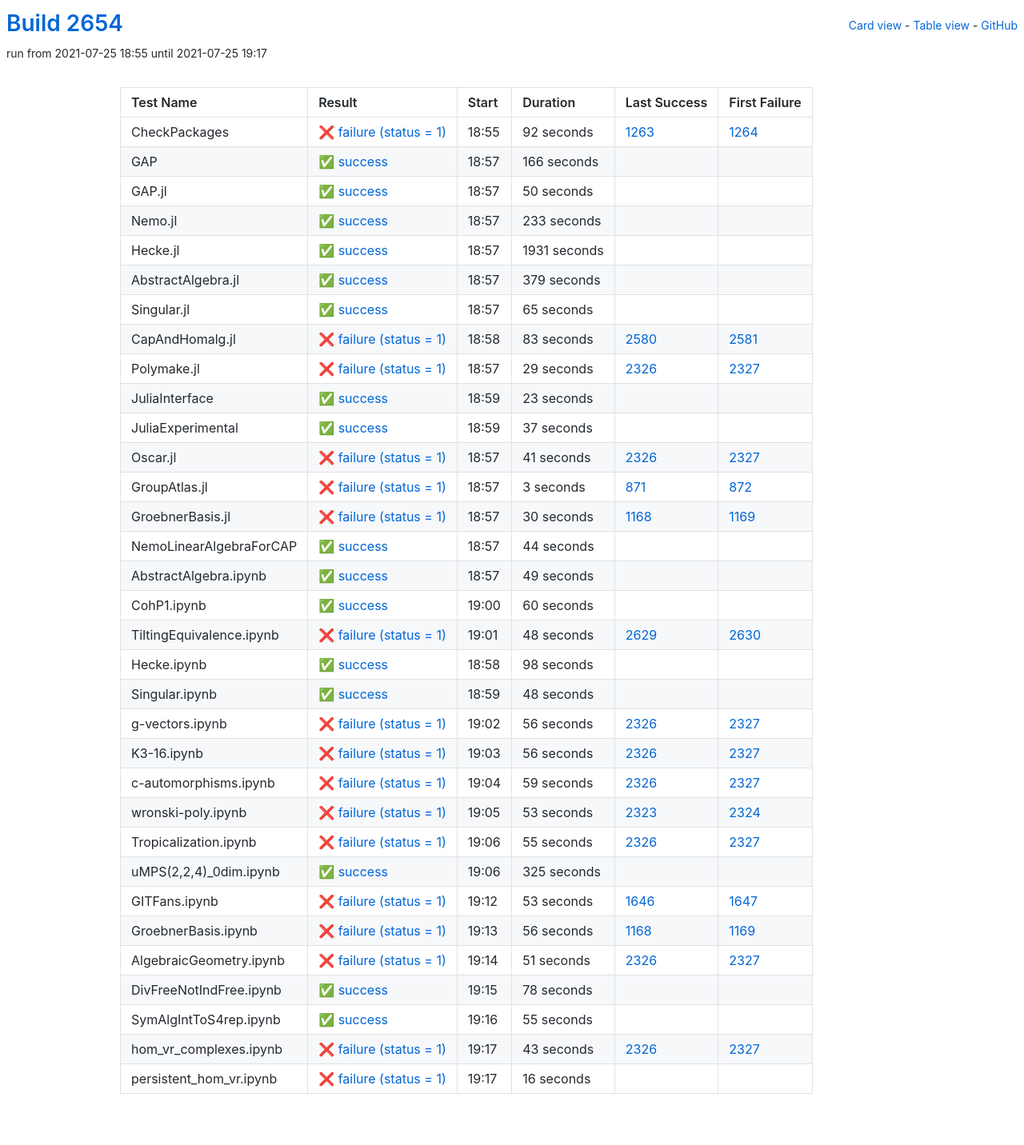
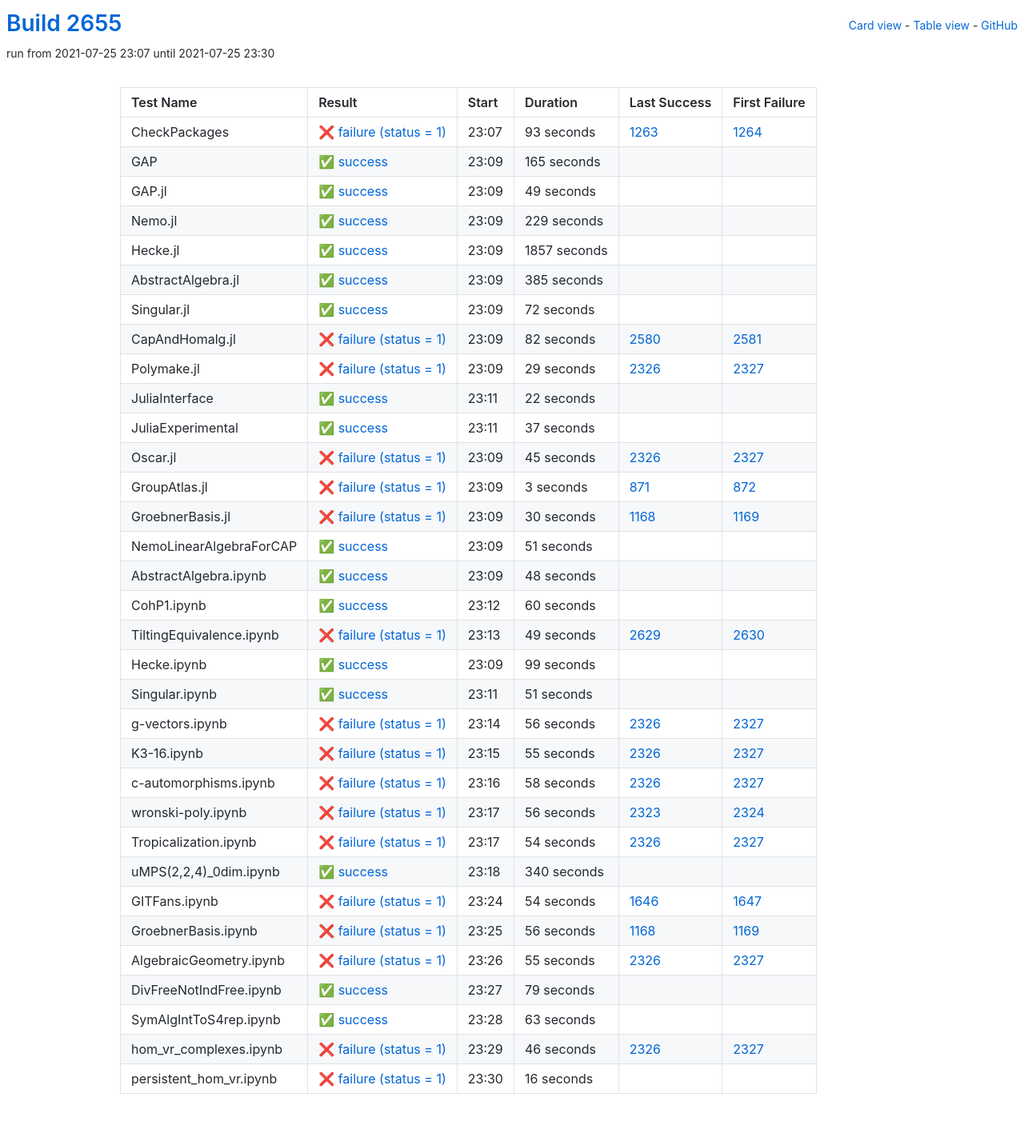
Before and after one commit to oscar-system/oscar-ci-status-stable, a Jekyll site: the page built from table.html, in a window 1280 px wide. Shown: the whole page at 80% size. Built offline with Jekyll 4.4.1, drawn with Linux system fonts in a browser that asks for light colours.

Commit message:
Build #2655

```diff
--- a/_data/ci.yml
+++ b/_data/ci.yml
@@ -1,6 +1,6 @@
 ---
-build: 2654
-build_url: https://oscarci.mathematik.uni-kl.de/job/oscar-stable/2654/
+build: 2655
+build_url: https://oscarci.mathematik.uni-kl.de/job/oscar-stable/2655/
 job: oscar-stable
 organization: oscar-system
 repo: oscar-ci-status-stable
@@ -8,104 +8,104 @@ repourl: https://github.com/oscar-system/oscar-ci-status-stable
 tests:
 - name: CheckPackages
   id: checkpackages
-  log: https://oscarci.mathematik.uni-kl.de/job/oscar-stable/2654/artifact/logs/build-2654/CheckPackages.log
-  start: 2021-07-25 18:55
+  log: https://oscarci.mathematik.uni-kl.de/job/oscar-stable/2655/artifact/logs/build-2655/CheckPackages.log
+  start: 2021-07-25 23:07
   success: false
   exitcode: 1
   status: failure
-  duration: 92
+  duration: 93
   last_success: 1263
   last_success_url: https://oscarci.mathematik.uni-kl.de/job/oscar-stable/1263/
   first_failure: 1264
   first_failure_url: https://oscarci.mathematik.uni-kl.de/job/oscar-stable/1264/
 - name: GAP
   id: gap
-  log: https://oscarci.mathematik.uni-kl.de/job/oscar-stable/2654/artifact/logs/build-2654/GAP.log
-  start: 2021-07-25 18:57
+  log: https://oscarci.mathematik.uni-kl.de/job/oscar-stable/2655/artifact/logs/build-2655/GAP.log
+  start: 2021-07-25 23:09
   success: true
   exitcode: 0
   status: success
-  duration: 166
+  duration: 165
   last_success: false
   last_success_url:
   first_failure: false
   first_failure_url:
 - name: GAP.jl
   id: gap-jl
-  log: https://oscarci.mathematik.uni-kl.de/job/oscar-stable/2654/artifact/logs/build-2654/GAP.jl.log
-  start: 2021-07-25 18:57
+  log: https://oscarci.mathematik.uni-kl.de/job/oscar-stable/2655/artifact/logs/build-2655/GAP.jl.log
+  start: 2021-07-25 23:09
   success: true
   exitcode: 0
   status: success
-  duration: 50
+  duration: 49
   last_success: false
   last_success_url:
   first_failure: false
   first_failure_url:
 - name: Nemo.jl
   id: nemo-jl
-  log: https://oscarci.mathematik.uni-kl.de/job/oscar-stable/2654/artifact/logs/build-2654/Nemo.jl.log
-  start: 2021-07-25 18:57
+  log: https://oscarci.mathematik.uni-kl.de/job/oscar-stable/2655/artifact/logs/build-2655/Nemo.jl.log
+  start: 2021-07-25 23:09
   success: true
   exitcode: 0
   status: success
-  duration: 233
+  duration: 229
   last_success: false
   last_success_url:
   first_failure: false
   first_failure_url:
 - name: Hecke.jl
   id: hecke-jl
-  log: https://oscarci.mathematik.uni-kl.de/job/oscar-stable/2654/artifact/logs/build-2654/Hecke.jl.log
-  start: 2021-07-25 18:57
+  log: https://oscarci.mathematik.uni-kl.de/job/oscar-stable/2655/artifact/logs/build-2655/Hecke.jl.log
+  start: 2021-07-25 23:09
   success: true
   exitcode: 0
   status: success
-  duration: 1931
+  duration: 1857
   last_success: false
   last_success_url:
   first_failure: false
   first_failure_url:
 - name: AbstractAlgebra.jl
   id: abstractalgebra-jl
-  log: https://oscarci.mathematik.uni-kl.de/job/oscar-stable/2654/artifact/logs/build-2654/AbstractAlgebra.jl.log
-  start: 2021-07-25 18:57
+  log: https://oscarci.mathematik.uni-kl.de/job/oscar-stable/2655/artifact/logs/build-2655/AbstractAlgebra.jl.log
+  start: 2021-07-25 23:09
   success: true
   exitcode: 0
   status: success
-  duration: 379
+  duration: 385
   last_success: false
   last_success_url:
   first_failure: false
   first_failure_url:
 - name: Singular.jl
   id: singular-jl
-  log: https://oscarci.mathematik.uni-kl.de/job/oscar-stable/2654/artifact/logs/build-2654/Singular.jl.log
-  start: 2021-07-25 18:57
+  log: https://oscarci.mathematik.uni-kl.de/job/oscar-stable/2655/artifact/logs/build-2655/Singular.jl.log
+  start: 2021-07-25 23:09
   success: true
   exitcode: 0
   status: success
-  duration: 65
+  duration: 72
   last_success: false
   last_success_url:
   first_failure: false
   first_failure_url:
 - name: CapAndHomalg.jl
   id: capandhomalg-jl
-  log: https://oscarci.mathematik.uni-kl.de/job/oscar-stable/2654/artifact/logs/build-2654/CapAndHomalg.jl.log
-  start: 2021-07-25 18:58
+  log: https://oscarci.mathematik.uni-kl.de/job/oscar-stable/2655/artifact/logs/build-2655/CapAndHomalg.jl.log
+  start: 2021-07-25 23:09
   success: false
   exitcode: 1
   status: failure
-  duration: 83
+  duration: 82
   last_success: 2580
   last_success_url: https://oscarci.mathematik.uni-kl.de/job/oscar-stable/2580/
   first_failure: 2581
   first_failure_url: https://oscarci.mathematik.uni-kl.de/job/oscar-stable/2581/
 - name: Polymake.jl
   id: polymake-jl
-  log: https://oscarci.mathematik.uni-kl.de/job/oscar-stable/2654/artifact/logs/build-2654/Polymake.jl.log
-  start: 2021-07-25 18:57
+  log: https://oscarci.mathematik.uni-kl.de/job/oscar-stable/2655/artifact/logs/build-2655/Polymake.jl.log
+  start: 2021-07-25 23:09
   success: false
   exitcode: 1
   status: failure
@@ -116,20 +116,20 @@ tests:
   first_failure_url: https://oscarci.mathematik.uni-kl.de/job/oscar-stable/2327/
 - name: JuliaInterface
   id: juliainterface
-  log: https://oscarci.mathematik.uni-kl.de/job/oscar-stable/2654/artifact/logs/build-2654/JuliaInterface.log
-  start: 2021-07-25 18:59
+  log: https://oscarci.mathematik.uni-kl.de/job/oscar-stable/2655/artifact/logs/build-2655/JuliaInterface.log
+  start: 2021-07-25 23:11
   success: true
   exitcode: 0
   status: success
-  duration: 23
+  duration: 22
   last_success: false
   last_success_url:
   first_failure: false
   first_failure_url:
 - name: JuliaExperimental
   id: juliaexperimental
-  log: https://oscarci.mathematik.uni-kl.de/job/oscar-stable/2654/artifact/logs/build-2654/JuliaExperimental.log
-  start: 2021-07-25 18:59
+  log: https://oscarci.mathematik.uni-kl.de/job/oscar-stable/2655/artifact/logs/build-2655/JuliaExperimental.log
+  start: 2021-07-25 23:11
   success: true
   exitcode: 0
   status: success
@@ -140,20 +140,20 @@ tests:
   first_failure_url:
 - name: Oscar.jl
   id: oscar-jl
-  log: https://oscarci.mathematik.uni-kl.de/job/oscar-stable/2654/artifact/logs/build-2654/Oscar.jl.log
-  start: 2021-07-25 18:57
+  log: https://oscarci.mathematik.uni-kl.de/job/oscar-stable/2655/artifact/logs/build-2655/Oscar.jl.log
+  start: 2021-07-25 23:09
   success: false
   exitcode: 1
   status: failure
-  duration: 41
+  duration: 45
   last_success: 2326
   last_success_url: https://oscarci.mathematik.uni-kl.de/job/oscar-stable/2326/
   first_failure: 2327
   first_failure_url: https://oscarci.mathematik.uni-kl.de/job/oscar-stable/2327/
 - name: GroupAtlas.jl
   id: groupatlas-jl
-  log: https://oscarci.mathematik.uni-kl.de/job/oscar-stable/2654/artifact/logs/build-2654/GroupAtlas.jl.log
-  start: 2021-07-25 18:57
+  log: https://oscarci.mathematik.uni-kl.de/job/oscar-stable/2655/artifact/logs/build-2655/GroupAtlas.jl.log
+  start: 2021-07-25 23:09
   success: false
   exitcode: 1
   status: failure
@@ -164,8 +164,8 @@ tests:
   first_failure_url: https://oscarci.mathematik.uni-kl.de/job/oscar-stable/872/
 - name: GroebnerBasis.jl
   id: groebnerbasis-jl
-  log: https://oscarci.mathematik.uni-kl.de/job/oscar-stable/2654/artifact/logs/build-2654/GroebnerBasis.jl.log
-  start: 2021-07-25 18:57
+  log: https://oscarci.mathematik.uni-kl.de/job/oscar-stable/2655/artifact/logs/build-2655/GroebnerBasis.jl.log
+  start: 2021-07-25 23:09
   success: false
   exitcode: 1
   status: failure
@@ -176,32 +176,32 @@ tests:
   first_failure_url: https://oscarci.mathematik.uni-kl.de/job/oscar-stable/1169/
 - name: NemoLinearAlgebraForCAP
   id: nemolinearalgebraforcap
-  log: https://oscarci.mathematik.uni-kl.de/job/oscar-stable/2654/artifact/logs/build-2654/NemoLinearAlgebraForCAP.log
-  start: 2021-07-25 18:57
+  log: https://oscarci.mathematik.uni-kl.de/job/oscar-stable/2655/artifact/logs/build-2655/NemoLinearAlgebraForCAP.log
+  start: 2021-07-25 23:09
   success: true
   exitcode: 0
   status: success
-  duration: 44
+  duration: 51
   last_success: false
   last_success_url:
   first_failure: false
   first_failure_url:
 - name: AbstractAlgebra.ipynb
   id: abstractalgebra-ipynb
-  log: https://oscarci.mathematik.uni-kl.de/job/oscar-stable/2654/artifact/logs/build-2654/AbstractAlgebra.ipynb.log
-  start: 2021-07-25 18:57
+  log: https://oscarci.mathematik.uni-kl.de/job/oscar-stable/2655/artifact/logs/build-2655/AbstractAlgebra.ipynb.log
+  start: 2021-07-25 23:09
   success: true
   exitcode: 0
   status: success
-  duration: 49
+  duration: 48
   last_success: false
   last_success_url:
   first_failure: false
   first_failure_url:
 - name: CohP1.ipynb
   id: cohp1-ipynb
-  log: https://oscarci.mathematik.uni-kl.de/job/oscar-stable/2654/artifact/logs/build-2654/CohP1.ipynb.log
-  start: 2021-07-25 19:00
+  log: https://oscarci.mathematik.uni-kl.de/job/oscar-stable/2655/artifact/logs/build-2655/CohP1.ipynb.log
+  start: 2021-07-25 23:12
   success: true
   exitcode: 0
   status: success
@@ -212,44 +212,44 @@ tests:
   first_failure_url:
 - name: TiltingEquivalence.ipynb
   id: tiltingequivalence-ipynb
-  log: https://oscarci.mathematik.uni-kl.de/job/oscar-stable/2654/artifact/logs/build-2654/TiltingEquivalence.ipynb.log
-  start: 2021-07-25 19:01
+  log: https://oscarci.mathematik.uni-kl.de/job/oscar-stable/2655/artifact/logs/build-2655/TiltingEquivalence.ipynb.log
+  start: 2021-07-25 23:13
   success: false
   exitcode: 1
   status: failure
-  duration: 48
+  duration: 49
   last_success: 2629
   last_success_url: https://oscarci.mathematik.uni-kl.de/job/oscar-stable/2629/
   first_failure: 2630
   first_failure_url: https://oscarci.mathematik.uni-kl.de/job/oscar-stable/2630/
 - name: Hecke.ipynb
   id: hecke-ipynb
-  log: https://oscarci.mathematik.uni-kl.de/job/oscar-stable/2654/artifact/logs/build-2654/Hecke.ipynb.log
-  start: 2021-07-25 18:58
+  log: https://oscarci.mathematik.uni-kl.de/job/oscar-stable/2655/artifact/logs/build-2655/Hecke.ipynb.log
+  start: 2021-07-25 23:09
   success: true
   exitcode: 0
   status: success
-  duration: 98
+  duration: 99
   last_success: false
   last_success_url:
   first_failure: false
   first_failure_url:
 - name: Singular.ipynb
   id: singular-ipynb
-  log: https://oscarci.mathematik.uni-kl.de/job/oscar-stable/2654/artifact/logs/build-2654/Singular.ipynb.log
-  start: 2021-07-25 18:59
+  log: https://oscarci.mathematik.uni-kl.de/job/oscar-stable/2655/artifact/logs/build-2655/Singular.ipynb.log
+  start: 2021-07-25 23:11
   success: true
   exitcode: 0
   status: success
-  duration: 48
+  duration: 51
   last_success: false
   last_success_url:
   first_failure: false
   first_failure_url:
 - name: g-vectors.ipynb
   id: g-vectors-ipynb
-  log: https://oscarci.mathematik.uni-kl.de/job/oscar-stable/2654/artifact/logs/build-2654/g-vectors.ipynb.log
-  start: 2021-07-25 19:02
+  log: https://oscarci.mathematik.uni-kl.de/job/oscar-stable/2655/artifact/logs/build-2655/g-vectors.ipynb.log
+  start: 2021-07-25 23:14
   success: false
   exitcode: 1
   status: failure
@@ -260,44 +260,8 @@ tests:
   first_failure_url: https://oscarci.mathematik.uni-kl.de/job/oscar-stable/2327/
 - name: K3-16.ipynb
   id: k3-16-ipynb
-  log: https://oscarci.mathematik.uni-kl.de/job/oscar-stable/2654/artifact/logs/build-2654/K3-16.ipynb.log
-  start: 2021-07-25 19:03
-  success: false
-  exitcode: 1
-  status: failure
-  duration: 56
-  last_success: 2326
-  last_success_url: https://oscarci.mathematik.uni-kl.de/job/oscar-stable/2326/
-  first_failure: 2327
-  first_failure_url: https://oscarci.mathematik.uni-kl.de/job/oscar-stable/2327/
-- name: c-automorphisms.ipynb
-  id: c-automorphisms-ipynb
-  log: https://oscarci.mathematik.uni-kl.de/job/oscar-stable/2654/artifact/logs/build-2654/c-automorphisms.ipynb.log
-  start: 2021-07-25 19:04
-  success: false
-  exitcode: 1
-  status: failure
-  duration: 59
-  last_success: 2326
-  last_success_url: https://oscarci.mathematik.uni-kl.de/job/oscar-stable/2326/
-  first_failure: 2327
-  first_failure_url: https://oscarci.mathematik.uni-kl.de/job/oscar-stable/2327/
-- name: wronski-poly.ipynb
-  id: wronski-poly-ipynb
-  log: https://oscarci.mathematik.uni-kl.de/job/oscar-stable/2654/artifact/logs/build-2654/wronski-poly.ipynb.log
-  start: 2021-07-25 19:05
-  success: false
-  exitcode: 1
-  status: failure
-  duration: 53
-  last_success: 2323
-  last_success_url: https://oscarci.mathematik.uni-kl.de/job/oscar-stable/2323/
-  first_failure: 2324
-  first_failure_url: https://oscarci.mathematik.uni-kl.de/job/oscar-stable/2324/
-- name: Tropicalization.ipynb
-  id: tropicalization-ipynb
-  log: https://oscarci.mathematik.uni-kl.de/job/oscar-stable/2654/artifact/logs/build-2654/Tropicalization.ipynb.log
-  start: 2021-07-25 19:06
+  log: https://oscarci.mathematik.uni-kl.de/job/oscar-stable/2655/artifact/logs/build-2655/K3-16.ipynb.log
+  start: 2021-07-25 23:15
   success: false
   exitcode: 1
   status: failure
@@ -306,34 +270,70 @@ tests:
   last_success_url: https://oscarci.mathematik.uni-kl.de/job/oscar-stable/2326/
   first_failure: 2327
   first_failure_url: https://oscarci.mathematik.uni-kl.de/job/oscar-stable/2327/
+- name: c-automorphisms.ipynb
+  id: c-automorphisms-ipynb
+  log: https://oscarci.mathematik.uni-kl.de/job/oscar-stable/2655/artifact/logs/build-2655/c-automorphisms.ipynb.log
+  start: 2021-07-25 23:16
+  success: false
+  exitcode: 1
+  status: failure
+  duration: 58
+  last_success: 2326
+  last_success_url: https://oscarci.mathematik.uni-kl.de/job/oscar-stable/2326/
+  first_failure: 2327
+  first_failure_url: https://oscarci.mathematik.uni-kl.de/job/oscar-stable/2327/
+- name: wronski-poly.ipynb
+  id: wronski-poly-ipynb
+  log: https://oscarci.mathematik.uni-kl.de/job/oscar-stable/2655/artifact/logs/build-2655/wronski-poly.ipynb.log
+  start: 2021-07-25 23:17
+  success: false
+  exitcode: 1
+  status: failure
+  duration: 56
+  last_success: 2323
+  last_success_url: https://oscarci.mathematik.uni-kl.de/job/oscar-stable/2323/
+  first_failure: 2324
+  first_failure_url: https://oscarci.mathematik.uni-kl.de/job/oscar-stable/2324/
+- name: Tropicalization.ipynb
+  id: tropicalization-ipynb
+  log: https://oscarci.mathematik.uni-kl.de/job/oscar-stable/2655/artifact/logs/build-2655/Tropicalization.ipynb.log
+  start: 2021-07-25 23:17
+  success: false
+  exitcode: 1
+  status: failure
+  duration: 54
+  last_success: 2326
+  last_success_url: https://oscarci.mathematik.uni-kl.de/job/oscar-stable/2326/
+  first_failure: 2327
+  first_failure_url: https://oscarci.mathematik.uni-kl.de/job/oscar-stable/2327/
 - name: uMPS(2,2,4)_0dim.ipynb
   id: umps-2-2-4-0dim-ipynb
-  log: https://oscarci.mathematik.uni-kl.de/job/oscar-stable/2654/artifact/logs/build-2654/uMPS-2-2-4-_0dim.ipynb.log
-  start: 2021-07-25 19:06
+  log: https://oscarci.mathematik.uni-kl.de/job/oscar-stable/2655/artifact/logs/build-2655/uMPS-2-2-4-_0dim.ipynb.log
+  start: 2021-07-25 23:18
   success: true
   exitcode: 0
   status: success
-  duration: 325
+  duration: 340
   last_success: false
   last_success_url:
   first_failure: false
   first_failure_url:
 - name: GITFans.ipynb
   id: gitfans-ipynb
-  log: https://oscarci.mathematik.uni-kl.de/job/oscar-stable/2654/artifact/logs/build-2654/GITFans.ipynb.log
-  start: 2021-07-25 19:12
+  log: https://oscarci.mathematik.uni-kl.de/job/oscar-stable/2655/artifact/logs/build-2655/GITFans.ipynb.log
+  start: 2021-07-25 23:24
   success: false
   exitcode: 1
   status: failure
-  duration: 53
+  duration: 54
   last_success: 1646
   last_success_url: https://oscarci.mathematik.uni-kl.de/job/oscar-stable/1646/
   first_failure: 1647
   first_failure_url: https://oscarci.mathematik.uni-kl.de/job/oscar-stable/1647/
 - name: GroebnerBasis.ipynb
   id: groebnerbasis-ipynb
-  log: https://oscarci.mathematik.uni-kl.de/job/oscar-stable/2654/artifact/logs/build-2654/GroebnerBasis.ipynb.log
-  start: 2021-07-25 19:13
+  log: https://oscarci.mathematik.uni-kl.de/job/oscar-stable/2655/artifact/logs/build-2655/GroebnerBasis.ipynb.log
+  start: 2021-07-25 23:25
   success: false
   exitcode: 1
   status: failure
@@ -344,56 +344,56 @@ tests:
   first_failure_url: https://oscarci.mathematik.uni-kl.de/job/oscar-stable/1169/
 - name: AlgebraicGeometry.ipynb
   id: algebraicgeometry-ipynb
-  log: https://oscarci.mathematik.uni-kl.de/job/oscar-stable/2654/artifact/logs/build-2654/AlgebraicGeometry.ipynb.log
-  start: 2021-07-25 19:14
+  log: https://oscarci.mathematik.uni-kl.de/job/oscar-stable/2655/artifact/logs/build-2655/AlgebraicGeometry.ipynb.log
+  start: 2021-07-25 23:26
   success: false
   exitcode: 1
   status: failure
-  duration: 51
+  duration: 55
   last_success: 2326
   last_success_url: https://oscarci.mathematik.uni-kl.de/job/oscar-stable/2326/
   first_failure: 2327
   first_failure_url: https://oscarci.mathematik.uni-kl.de/job/oscar-stable/2327/
 - name: DivFreeNotIndFree.ipynb
   id: divfreenotindfree-ipynb
-  log: https://oscarci.mathematik.uni-kl.de/job/oscar-stable/2654/artifact/logs/build-2654/DivFreeNotIndFree.ipynb.log
-  start: 2021-07-25 19:15
+  log: https://oscarci.mathematik.uni-kl.de/job/oscar-stable/2655/artifact/logs/build-2655/DivFreeNotIndFree.ipynb.log
+  start: 2021-07-25 23:27
   success: true
   exitcode: 0
   status: success
-  duration: 78
+  duration: 79
   last_success: false
   last_success_url:
   first_failure: false
   first_failure_url:
 - name: SymAlgIntToS4rep.ipynb
   id: symalginttos4rep-ipynb
-  log: https://oscarci.mathematik.uni-kl.de/job/oscar-stable/2654/artifact/logs/build-2654/SymAlgIntToS4rep.ipynb.log
-  start: 2021-07-25 19:16
+  log: https://oscarci.mathematik.uni-kl.de/job/oscar-stable/2655/artifact/logs/build-2655/SymAlgIntToS4rep.ipynb.log
+  start: 2021-07-25 23:28
   success: true
   exitcode: 0
   status: success
-  duration: 55
+  duration: 63
   last_success: false
   last_success_url:
   first_failure: false
   first_failure_url:
 - name: hom_vr_complexes.ipynb
   id: hom-vr-complexes-ipynb
-  log: https://oscarci.mathematik.uni-kl.de/job/oscar-stable/2654/artifact/logs/build-2654/hom_vr_complexes.ipynb.log
-  start: 2021-07-25 19:17
+  log: https://oscarci.mathematik.uni-kl.de/job/oscar-stable/2655/artifact/logs/build-2655/hom_vr_complexes.ipynb.log
+  start: 2021-07-25 23:29
   success: false
   exitcode: 1
   status: failure
-  duration: 43
+  duration: 46
   last_success: 2326
   last_success_url: https://oscarci.mathematik.uni-kl.de/job/oscar-stable/2326/
   first_failure: 2327
   first_failure_url: https://oscarci.mathematik.uni-kl.de/job/oscar-stable/2327/
 - name: persistent_hom_vr.ipynb
   id: persistent-hom-vr-ipynb
-  log: https://oscarci.mathematik.uni-kl.de/job/oscar-stable/2654/artifact/logs/build-2654/persistent_hom_vr.ipynb.log
-  start: 2021-07-25 19:17
+  log: https://oscarci.mathematik.uni-kl.de/job/oscar-stable/2655/artifact/logs/build-2655/persistent_hom_vr.ipynb.log
+  start: 2021-07-25 23:30
   success: false
   exitcode: 1
   status: failure
```
Also changed, not shown: README.md.
